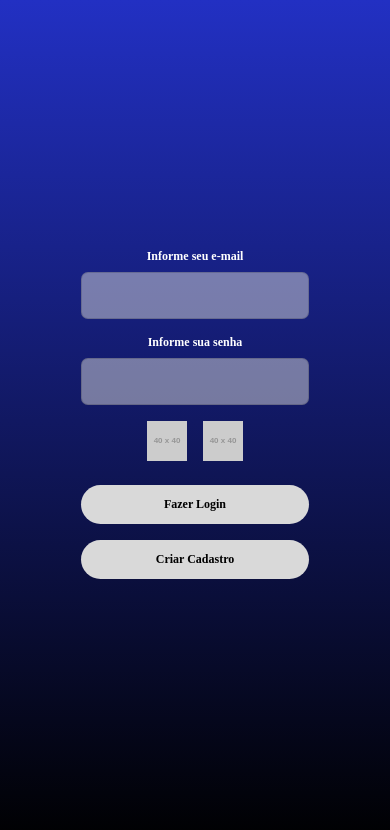
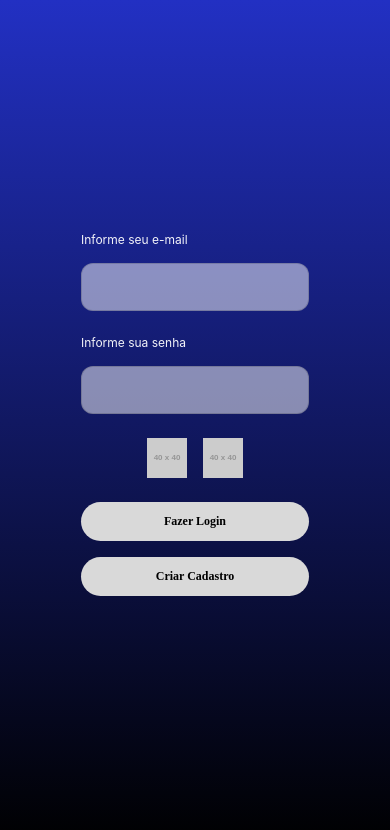
Before and after one commit to Kirito-Senpai9/KaAPPteste, a React Native app: screen /Login in a window 390 px wide. Shown: the top 830 px of the page. Built offline with nearby package versions, Linux system fonts and the light colour scheme; what expo-linking would draw is missing.

Commit message:
style: align login form with registration

```diff
--- a/src/screens/LoginScreen.tsx
+++ b/src/screens/LoginScreen.tsx
@@ -2,21 +2,17 @@ import React from 'react';
 import {
   View,
   Text,
-  TextInput,
   TouchableOpacity,
   Image,
   StyleSheet,
   SafeAreaView,
   KeyboardAvoidingView,
   Platform,
-  useWindowDimensions,
 } from 'react-native';
 import { LinearGradient } from 'expo-linear-gradient';
+import { InputField } from '../components/InputField';
 
 export function LoginScreen({ navigation }: any) {
-  const { width } = useWindowDimensions();
-  const fieldWidth = Math.min(228, width * 0.8);
-
   return (
     <SafeAreaView style={styles.safeArea}>
       <KeyboardAvoidingView
@@ -25,17 +21,23 @@ export function LoginScreen({ navigation }: any) {
       >
         <LinearGradient colors={['#2230C3', '#000000']} style={styles.gradient}>
           <View style={styles.form}>
+            <View style={styles.inputGroup}>
               <Text style={styles.label}>Informe seu e-mail</Text>
-            <TextInput
-              style={[styles.input, { width: fieldWidth }]}
+              <InputField
+                placeholder=""
                 keyboardType="email-address"
+                style={styles.inputField}
               />
+            </View>
 
+            <View style={styles.inputGroup}>
               <Text style={styles.label}>Informe sua senha</Text>
-            <TextInput
-              style={[styles.input, { width: fieldWidth }]}
+              <InputField
+                placeholder=""
                 secureTextEntry
+                style={styles.inputField}
               />
+            </View>
 
             <View style={styles.socialRow}>
               <Image
@@ -49,14 +51,14 @@ export function LoginScreen({ navigation }: any) {
             </View>
 
             <TouchableOpacity
-              style={[styles.button, { width: fieldWidth }]}
+              style={styles.button}
               onPress={() => navigation.replace('AppTabs')}
             >
               <Text style={styles.buttonText}>Fazer Login</Text>
             </TouchableOpacity>
 
             <TouchableOpacity
-              style={[styles.button, { width: fieldWidth }]}
+              style={styles.button}
               onPress={() => navigation.navigate('Register')}
             >
               <Text style={styles.buttonText}>Criar Cadastro</Text>
@@ -84,26 +86,17 @@ const styles = StyleSheet.create({
     justifyContent: 'center',
     alignItems: 'center',
   },
+  inputGroup: {
+    width: 228,
+    marginBottom: 16,
+  },
+  inputField: {
+    width: '100%',
+  },
   label: {
-    color: 'white',
+    color: 'rgba(255,255,255,0.95)',
     fontSize: 12,
-    fontWeight: '700',
-    fontFamily: Platform.select({
-      default: 'Noto Sans Malayalam UI',
-      ios: 'Noto Sans Malayalam UI',
-      android: 'Noto Sans Malayalam UI',
-    }),
     marginBottom: 8,
-  },
-  input: {
-    height: 47,
-    backgroundColor: 'rgba(217,217,217,0.5)',
-    borderRadius: 7,
-    borderWidth: 1,
-    borderColor: 'rgba(0,0,0,0.15)',
-    paddingHorizontal: 8,
-    color: '#000',
-    marginBottom: 16,
   },
   socialRow: {
     flexDirection: 'row',
@@ -122,6 +115,7 @@ const styles = StyleSheet.create({
     justifyContent: 'center',
     paddingVertical: 12,
     marginBottom: 16,
+    width: 228,
   },
   buttonText: {
     color: '#000',
```
Lines whose indentation alone changed are shown as unchanged.
